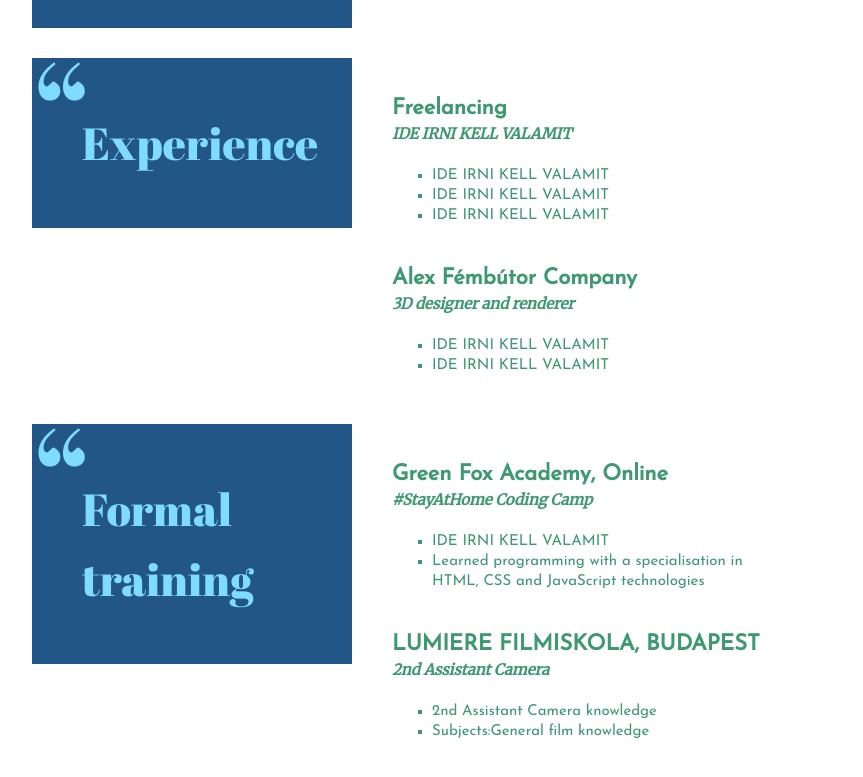
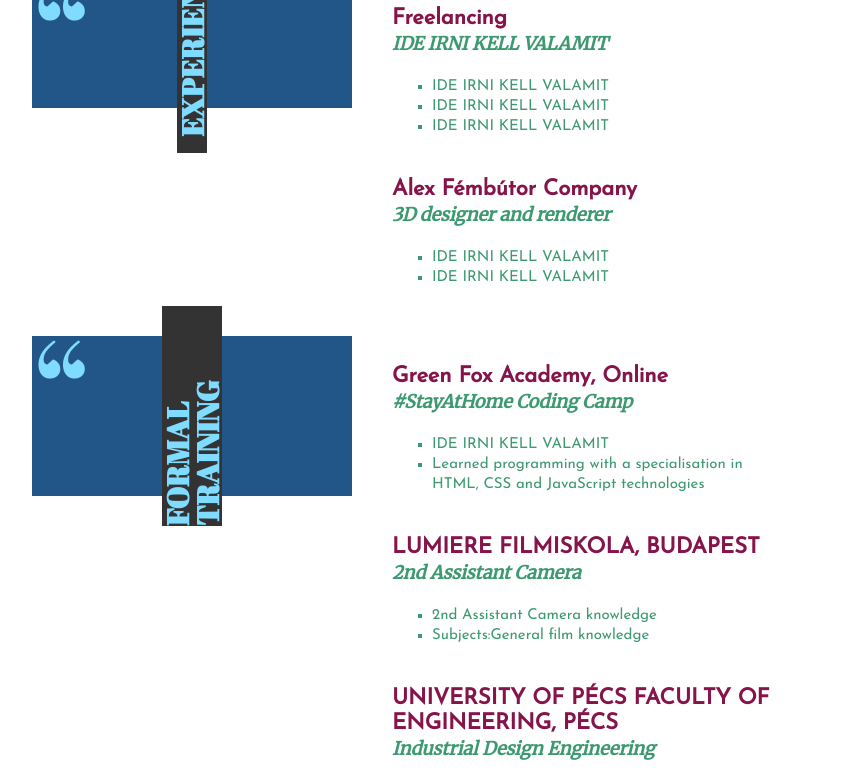
Before and after one commit to Vicky1526/Vicky1526.github.io, a plain HTML site: page index.html in a window 1280 px wide. Shown: the part 810-1587 px from the top of the page, without its empty margins (208-1071 px from the left). Drawn offline with Linux system fonts and the light colour scheme; a web font is replaced by a local one.

Commit message:
font size and weight

```diff
--- a/style.css
+++ b/style.css
@@ -105,13 +105,13 @@
   font-size: 18px;
   line-height: 25px;
 }
-.uppercase{
+/* .uppercase{
   text-transform: uppercase;
-   font-size: 25px;
+  font-size: 25px;
   color: #85144B;
   margin: 50px 0px 50px 0px;
   font-weight: bold;
-}
+} */
 .thick{
   margin: 40px 0px 20px 0px;
   padding: 0px;
@@ -120,7 +120,7 @@
 }
 i{
   font-family: 'Merriweather', serif;
-  font-size: 15px;
+  font-size: 18px;
   font-weight: bold;
 }
 .paragrpahs{
@@ -134,13 +134,17 @@
 /*   max-height: 500px; */
 }
 .para{
+  transform: rotate(-90deg);
+  text-transform: uppercase;
   width: 220px;
-/*   background: #333; */
-/*   display: flex;
+  background: #333;
+  font-weight: bold;
+  display: flex;
+  flex-direction: row;
   align-items: center;
-  justify-content: center;  */
-  font-size: 45px;
-  line-height: 70px;
+  justify-content: center;
+  font-size: 30px;
+  line-height: 30px;
   margin: 50px 50px 50px 50px;
 }
 .quotation{
@@ -155,6 +159,7 @@
   margin: 0px;
 }
 strong{
+  color: #85144B;
   font-size: 22px;
 }
 .texts{
```
